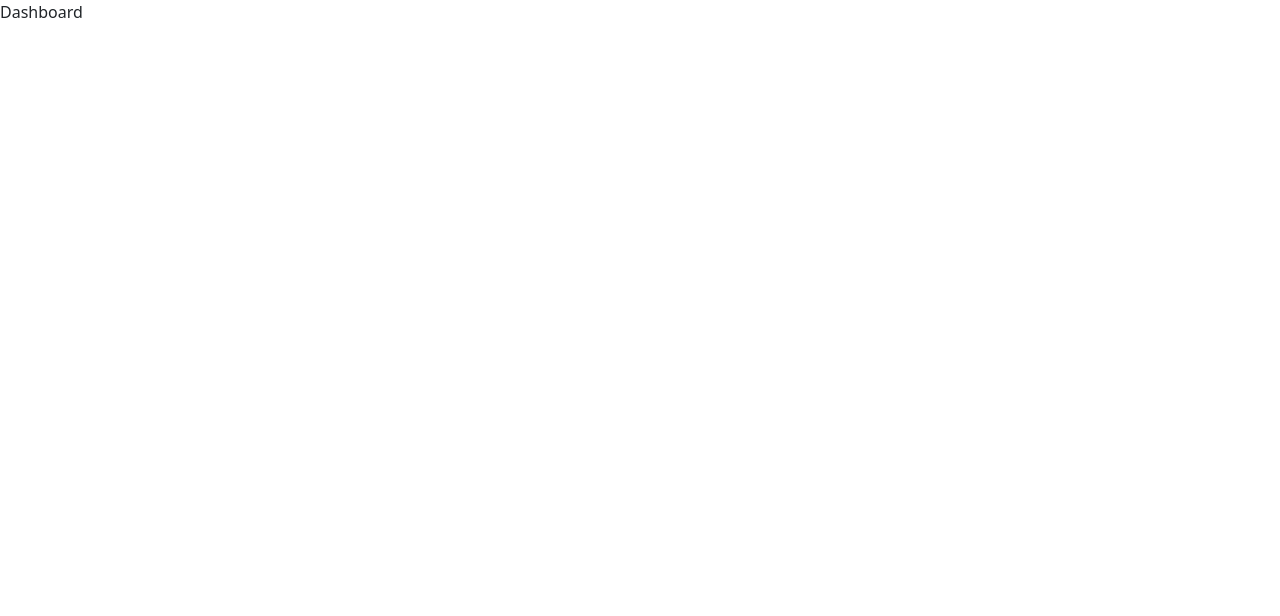
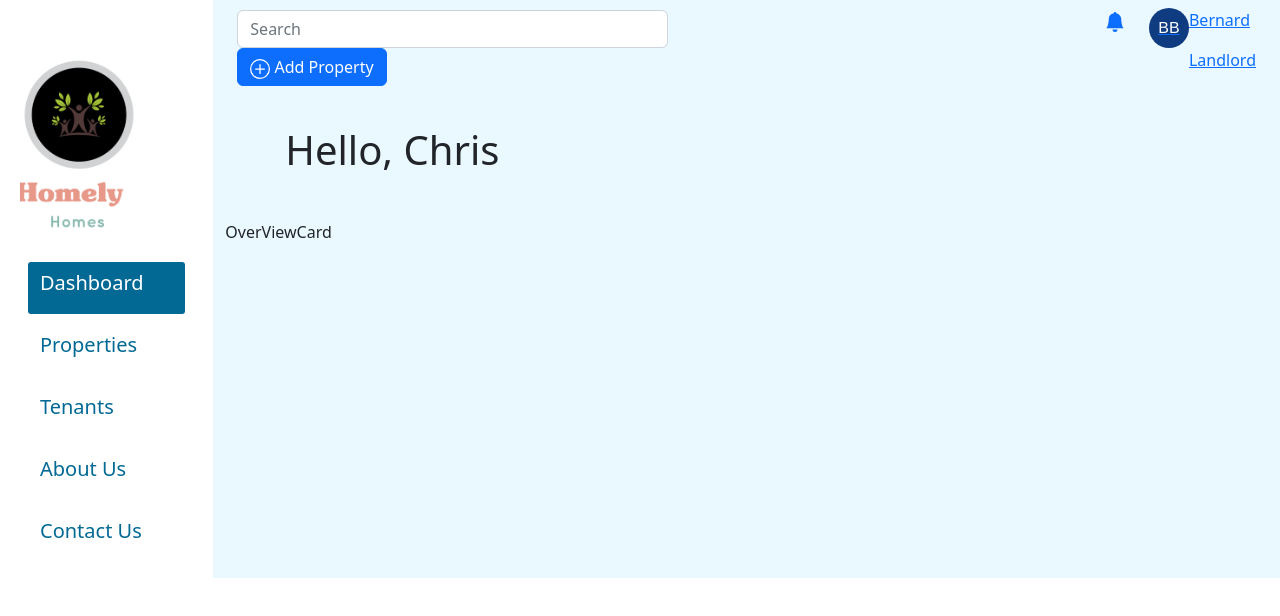
Before and after one commit to Bernard065/Property_management-app-frontend, a React (Create React App) app: page /dashboard in a window 1280 px wide. Shown: the top 616 px of the page. Built offline with nearby package versions, Linux system fonts and the light colour scheme.

Commit message:
dashboard component

```diff
--- a/src/components/TopNavBar.js
+++ b/src/components/TopNavBar.js
@@ -0,0 +1,50 @@
+import React from 'react'
+import { useNavigate } from 'react-router-dom'
+import { Container, Navbar, Form, FormControl, Button, Row, Col } from 'react-bootstrap'
+import Avatar from 'react-avatar'
+import { PlusCircle, BellFill } from 'react-bootstrap-icons'
+
+const TopNavBar = ({ setSearch }) => {
+
+    const navigate = useNavigate();
+
+  return (
+    <Navbar className='nav-bar' expand='lg' variant='light'>
+        <Container fluid>
+            <Row>
+                <Form className="d-flex">
+                    <FormControl type="search" placeholder="Search" className="me-2" aria-label="Search" onChange={(e) => {
+                        setSearch(e.target.value);
+                    }}
+                    />
+                </Form>
+                <div className="nav-bar-button">
+                    <Button onClick={() => {
+                        navigate("/add_property");
+                    }}
+                    className="btn btn-md btn-primary col-xs-12">
+                        <PlusCircle size={20} /> Add Property
+                    </Button>
+                </div>
+            </Row>
+
+            <a href="/">
+                <Row>
+                    <Col className="avatar-col">
+                        <BellFill size={20} />
+                    </Col>
+                    <Col className="d-flex">
+                        <Avatar name="Bernard Bebeni" color="#0F3B80" size={40} textSizeRatio={2.5} round="20px"/>
+                        <div className="avatar-names">
+                            <p>Bernard</p>
+                            <p>Landlord</p>
+                        </div>
+                    </Col>
+                </Row>
+            </a>
+        </Container>
+    </Navbar>
+  )
+}
+
+export default TopNavBar
--- a/src/pages/Dashbord/Dashboard.css
+++ b/src/pages/Dashbord/Dashboard.css
@@ -0,0 +1,35 @@
+.Greeting-text{
+    font-size: 2.5rem;
+}
+
+.innerCard{
+    border-radius: 7px;
+    background-color: #ffffff;
+   max-width: 70%;
+   padding: 25px;
+  }
+.innerCardCol{
+    margin-left: 2px;
+    margin-right: 2px;
+    background-color:#c0e4f3;
+    padding: 10px;
+    border-radius: 7px;
+}
+
+.OverviewListData {
+    max-width: 75%;
+}
+
+.DashboardSideMenu{
+border-color:#033346;
+border: 2px;
+box-shadow:10px #e6f8ff;
+}
+
+.iconCard{
+background-color:#aedff4;
+padding:"12px"}
+
+.PropertyRow{
+    background-color:#ffffff;;
+}
--- a/src/pages/Dashbord/Dashboard.js
+++ b/src/pages/Dashbord/Dashboard.js
@@ -1,8 +1,35 @@
-import React from 'react'
+import React, { useState } from 'react'
+import Navbar from '../Navbar/Navbar'
+import OverViewCard from './OverViewCard'
+import TopNavBar from '../../components/TopNavBar'
+import './Dashboard.css'
 
 const Dashboard = () => {
+
+  const [search, setSearch] = useState("");
+
   return (
-    <div>Dashboard</div>
+    <div className="container-fluid">
+      <div className="row mw-70">
+        <div className="DashboardSideMenu dashboard-nav mh-100 col-2">
+          <Navbar />
+        </div>
+        <div
+          style={{
+            backgroundColor: "#eaf9ff",
+            maxHeight: "100%",
+            overflowY: "scroll",
+          }}
+          className="dashboard-main mh-100 col-10"
+        >
+          <TopNavBar setSearch={setSearch} search={search} />
+          <div className="Greeting-text row mx-5 my-4">
+            <p>Hello, Chris</p>
+          </div>
+          <OverViewCard />
+        </div>
+      </div>
+    </div>
   )
 }
 
--- a/src/pages/Navbar/Navbar.css
+++ b/src/pages/Navbar/Navbar.css
@@ -0,0 +1,22 @@
+.navbar_elements a{
+    text-decoration: none;
+    font-size: 1.25rem;
+    color:#026995;
+}
+
+.active, .navbar_elements :hover{
+    font-weight:400;
+    color:#32b3ea
+
+}
+.active{
+    color: #fff !important;
+    background:#026995 !important;
+    border-radius: 3px;
+    padding-top: 6px;
+    align-items: center;
+  }
+
+  .sideBar{
+    border-right: #c0e5f4;
+     }
--- a/src/pages/Navbar/Navbar.js
+++ b/src/pages/Navbar/Navbar.js
@@ -1,8 +1,54 @@
 import React from 'react'
+import { NavLink } from 'react-router-dom'
+import Logo from '../../images/Homely.png'
+import './Navbar.css'
 
 const Navbar = () => {
   return (
-    <div>Navbar</div>
+    <div className='sideBar container mt-5'>
+      <div className="row">
+        <img style={{maxWidth :"70%"}}src={Logo}className="p-2" alt="Hao logo"/>
+      </div>
+      <div className="navbar_elements row mt-3 px-3 ">
+        <NavLink activeClassName="active" to='/dashboard'>
+          <div className="menu-cols">
+            <p>Dashboard</p>
+          </div>
+        </NavLink>
+      </div>
+
+      <div className="navbar_elements row mt-3 px-3 ">
+      <NavLink activeClassName="active" to='/properties'>
+          <div className="menu-cols">
+            <p>Properties</p>
+          </div>
+        </NavLink>
+      </div>
+
+      <div className="navbar_elements row mt-3 px-3 ">
+      <NavLink activeClassName="active" to='/tenants'>
+          <div className="menu-cols">
+            <p>Tenants</p>
+          </div>
+        </NavLink>
+      </div>
+
+      <div className="navbar_elements row mt-3 px-3 ">
+      <NavLink activeClassName="active" to='/about_us'>
+          <div className="menu-cols">
+            <p>About Us</p>
+          </div>
+        </NavLink>
+      </div>
+
+      <div className="navbar_elements row mt-3 mb-3 px-3 ">
+      <NavLink activeClassName="active" to='/contact_us'>
+          <div className="menu-cols">
+            <p>Contact Us</p>
+          </div>
+        </NavLink>
+      </div>
+    </div>
   )
 }
 
```
